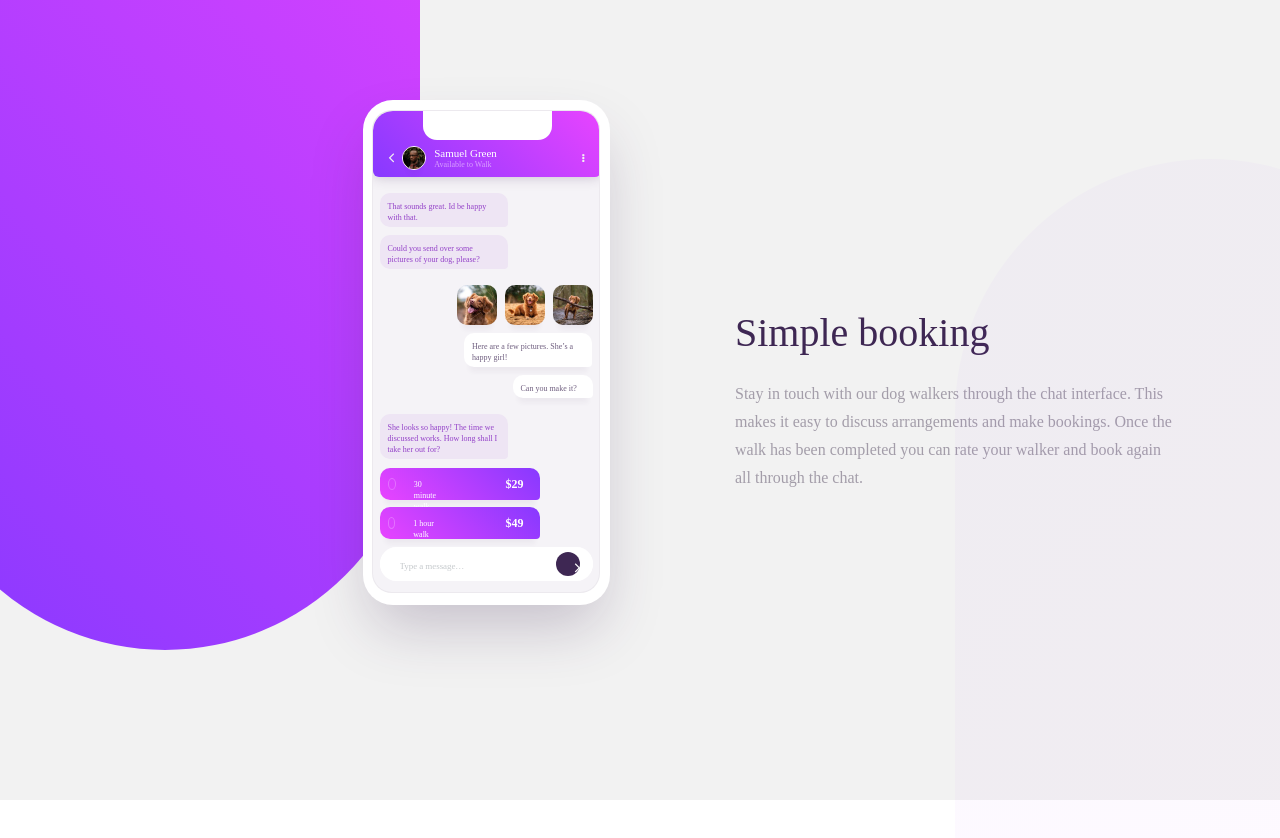
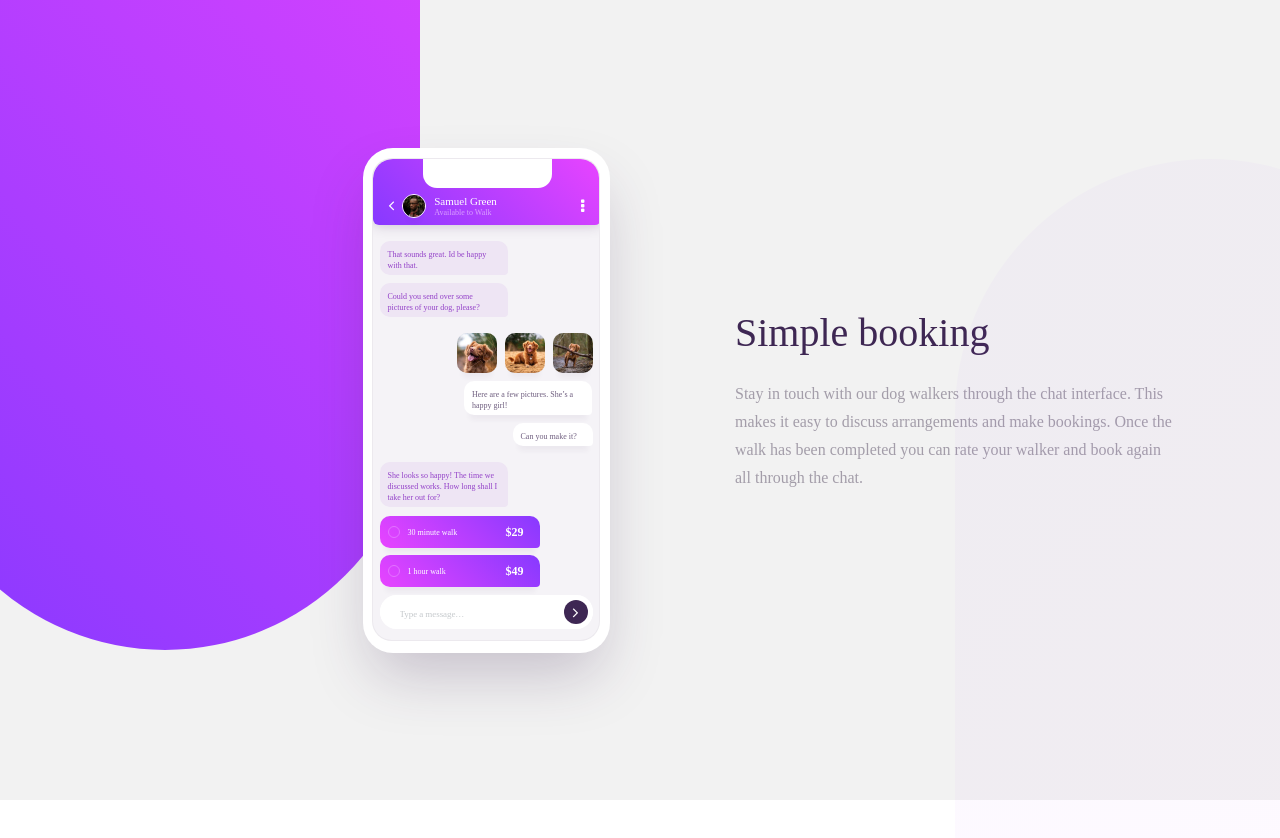
Before and after one commit to the-Adams/chat-app-v1, a plain HTML site: page index.html in a window 1280 px wide. Shown: the top 838 px of the page. Drawn offline with Linux system fonts and the light colour scheme.

Commit message:
fix ui issues

```diff
--- a/index.html
+++ b/index.html
@@ -23,7 +23,7 @@
               <div class="user">
                 <div class="user_info">
                   <div class="user_info_left">
-                    <span
+                    <span class="arrow_left"
                       ><i class="fa fa-angle-left" aria-hidden="true"></i
                     ></span>
                     <img
--- a/resources/css/styles.css
+++ b/resources/css/styles.css
@@ -45,8 +45,7 @@ main {
   width: 247px;
   height: 505px;
   left: 363px;
-  top: 100px;
-  z-index: 2;
+  top: 148px;
 }
 
 .phone {
@@ -117,10 +116,11 @@ main {
   align-items: center;
 }
 
-span {
+.user_info_left .icon {
   margin-right: 8px;
-  color: #f2f2f2;
-  font-weight: bold;
+  font-size: 14px;
+  color: #fff;
+  font-weight: 900;
 }
 
 .avatar {
@@ -158,6 +158,10 @@ span {
   color: #d99eff;
 }
 
+.arrow_left {
+  margin-right: 8px;
+}
+
 .dots {
   width: 10%;
   display: flex;
@@ -166,11 +170,8 @@ span {
   justify-content: center;
 }
 
-/* replaced the class="dot" with an icon from fonts awesome*/
-.dots > i {
-  color: #f2f2f2;
-  font-size: 10px;
-  font-weight: lighter;
+i {
+  color: #fff;
 }
 
 .chat_area {
@@ -339,24 +340,6 @@ img {
   margin-right: 16px;
 }
 
-.left > p {
-  font-family: "Rubik";
-  font-style: normal;
-  font-weight: 400;
-  font-size: 8px;
-  line-height: 11px;
-  color: #ffffff;
-  padding-left: 10px;
-}
-
-#first {
-  padding-right: 60px;
-}
-
-#second {
-  padding-right: 70px;
-}
-
 .input {
   position: absolute;
   width: 213px;
@@ -401,13 +384,6 @@ input::placeholder {
   color: #fff;
 }
 
-/*added a font awesome icon*/
-.search i {
-  position: relative;
-  left: 10px;
-  top: 3px;
-}
-
 .text_container {
   position: absolute;
   width: 445px;
```
